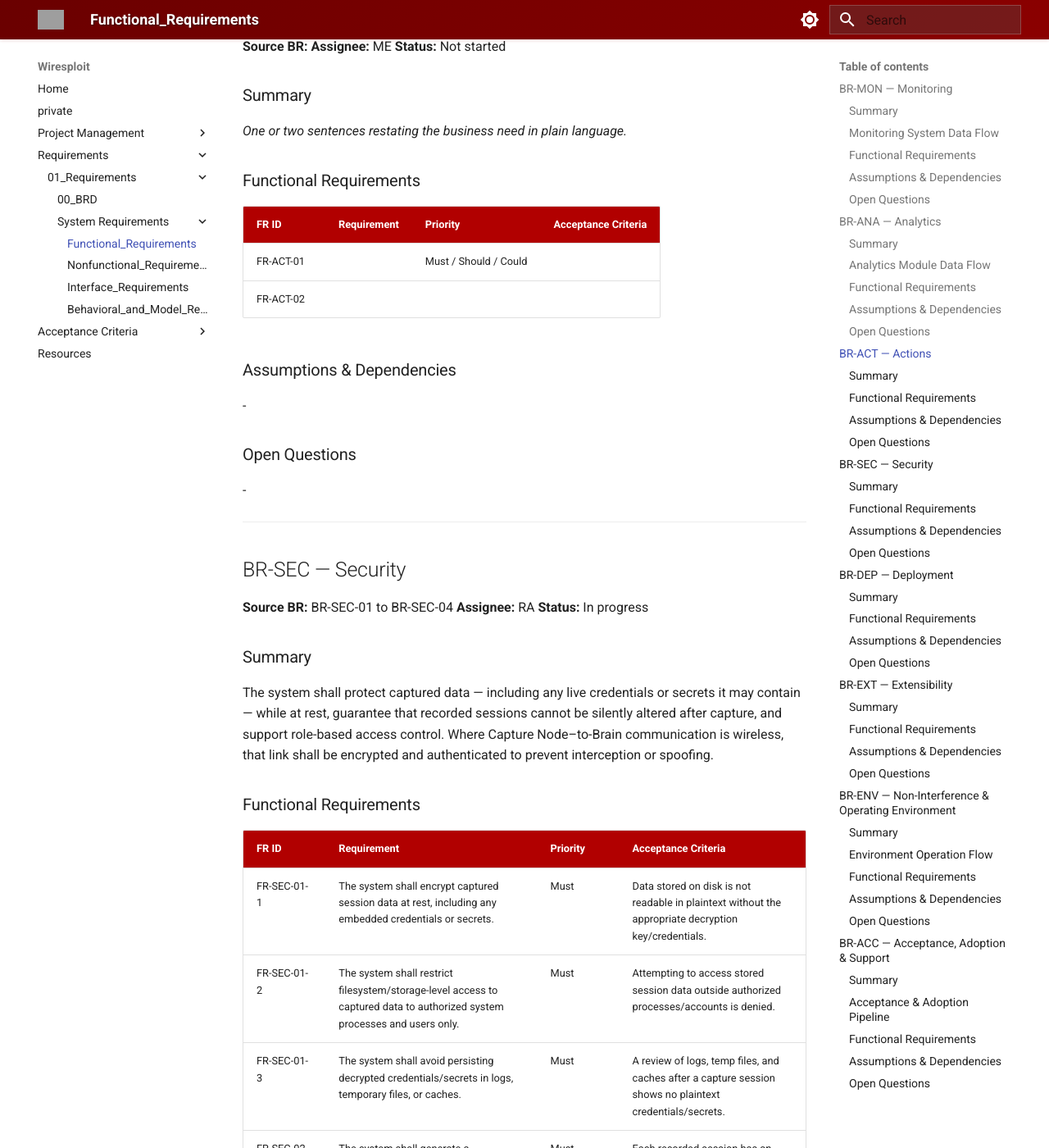
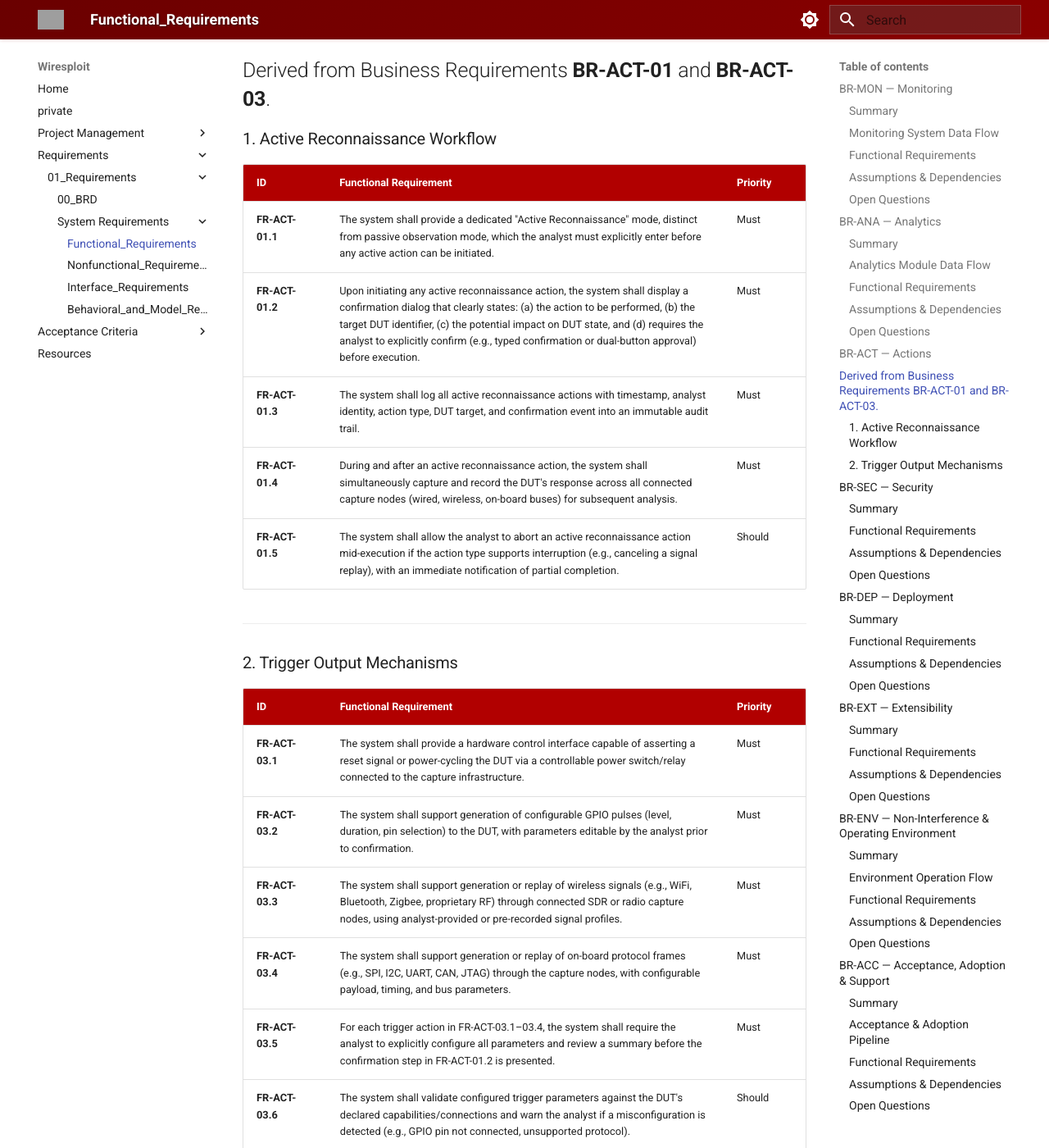
Before and after one commit to EG-ETCS/wiresploit, an MkDocs documentation site: the page built from docs/01_Requirements/01_SysRS/01_Functional_Requirements.md, in a window 1280 px wide and 1400 px high, scrolled down 7994 px. Shown: the whole window at 82% size. Built offline with MkDocs 1.6.1 and Material for MkDocs 9.7.7, drawn with Linux system fonts in a browser that asks for light colours; some of the changed text lies outside the part shown; grey boxes are pictures that could not be loaded.

Commit message:
adde the BR-ACT to the SysRS Document

```diff
--- a/docs/01_Requirements/01_SysRS/01_Functional_Requirements.md
+++ b/docs/01_Requirements/01_SysRS/01_Functional_Requirements.md
@@ -173,26 +173,35 @@ flowchart TD
 ---
 
 ## BR-ACT — Actions
+Derived from Business Requirements **BR-ACT-01** and **BR-ACT-03**.
+---
 
-**Source BR:**
-**Assignee:** ME
-**Status:** Not started
+### 1. Active Reconnaissance Workflow
 
-### Summary
-_One or two sentences restating the business need in plain language._
+| ID | Functional Requirement | Priority |
+|---|---|---|
+| **FR-ACT-01.1** | The system shall provide a dedicated "Active Reconnaissance" mode, distinct from passive observation mode, which the analyst must explicitly enter before any active action can be initiated. | Must |
+| **FR-ACT-01.2** | Upon initiating any active reconnaissance action, the system shall display a confirmation dialog that clearly states: (a) the action to be performed, (b) the target DUT identifier, (c) the potential impact on DUT state, and (d) requires the analyst to explicitly confirm (e.g., typed confirmation or dual-button approval) before execution. | Must |
+| **FR-ACT-01.3** | The system shall log all active reconnaissance actions with timestamp, analyst identity, action type, DUT target, and confirmation event into an immutable audit trail. | Must |
+| **FR-ACT-01.4** | During and after an active reconnaissance action, the system shall simultaneously capture and record the DUT's response across all connected capture nodes (wired, wireless, on-board buses) for subsequent analysis. | Must |
+| **FR-ACT-01.5** | The system shall allow the analyst to abort an active reconnaissance action mid-execution if the action type supports interruption (e.g., canceling a signal replay), with an immediate notification of partial completion. | Should |
 
-### Functional Requirements
+---
 
-| FR ID | Requirement | Priority | Acceptance Criteria |
-|---|---|---|---|
-| FR-ACT-01 | | Must / Should / Could | |
-| FR-ACT-02 | | | |
+### 2. Trigger Output Mechanisms
 
-### Assumptions & Dependencies
--
+| ID | Functional Requirement | Priority |
+|---|---|---|
+| **FR-ACT-03.1** | The system shall provide a hardware control interface capable of asserting a reset signal or power-cycling the DUT via a controllable power switch/relay connected to the capture infrastructure. | Must |
+| **FR-ACT-03.2** | The system shall support generation of configurable GPIO pulses (level, duration, pin selection) to the DUT, with parameters editable by the analyst prior to confirmation. | Must |
+| **FR-ACT-03.3** | The system shall support generation or replay of wireless signals (e.g., WiFi, Bluetooth, Zigbee, proprietary RF) through connected SDR or radio capture nodes, using analyst-provided or pre-recorded signal profiles. | Must |
+| **FR-ACT-03.4** | The system shall support generation or replay of on-board protocol frames (e.g., SPI, I2C, UART, CAN, JTAG) through the capture nodes, with configurable payload, timing, and bus parameters. | Must |
+| **FR-ACT-03.5** | For each trigger action in FR-ACT-03.1–03.4, the system shall require the analyst to explicitly configure all parameters and review a summary before the confirmation step in FR-ACT-01.2 is presented. | Must |
+| **FR-ACT-03.6** | The system shall validate configured trigger parameters against the DUT's declared capabilities/connections and warn the analyst if a misconfiguration is detected (e.g., GPIO pin not connected, unsupported protocol). | Should |
+| **FR-ACT-03.7** | The system shall maintain a library of reusable trigger profiles (pre-configured signal/protocol templates) that analysts can select, modify, and save for repeated use. | Should |
 
-### Open Questions
--
+
+---
 
 ---
 
```
